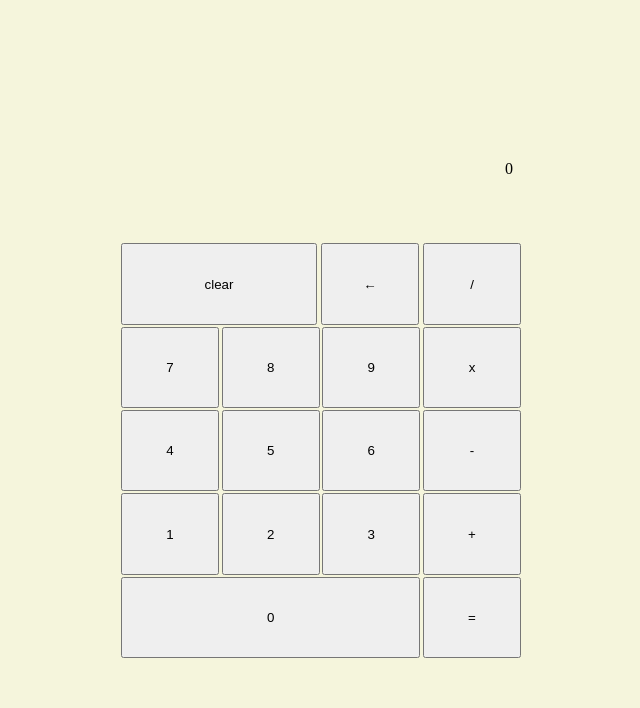
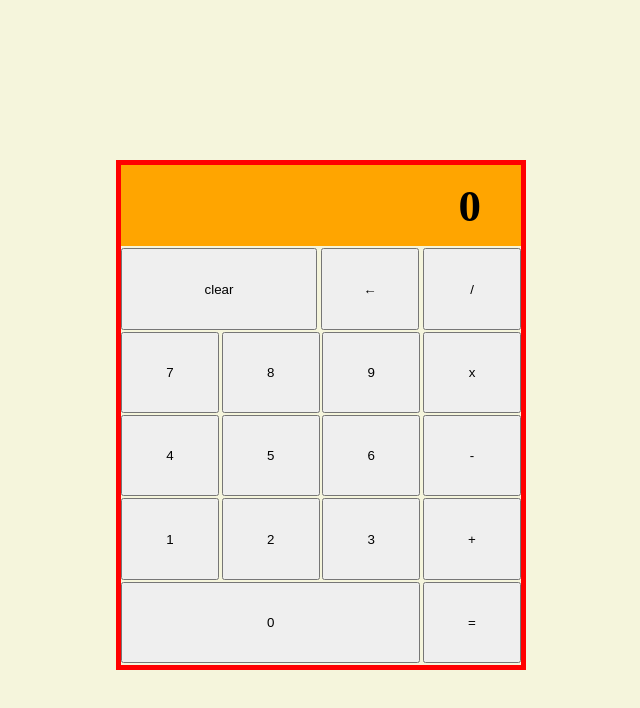
Before and after one commit to skeoswf/LAB-calculator2, a plain HTML site: page index.html in a window 1280 px wide. Shown: the whole page, without its empty margins (319-959 px from the left). Drawn offline with Linux system fonts and the light colour scheme.

Commit message:
Resize output text

```diff
--- a/index.html
+++ b/index.html
@@ -10,7 +10,9 @@
 
   <div id="calculatorWrapper">
 
-    <div id="output" class="buttons">0</div>
+    <div id="outputContainer" class="buttons">
+      <h1 id="outputValue">0</h1>
+    </div>
 
     <button id="clear" class="buttons">clear</button>
     <button id="backspace" class="buttons">&#8592;</button>
--- a/main.css
+++ b/main.css
@@ -3,6 +3,7 @@ body {
 }
 
 #calculatorWrapper {
+  border: 5px solid red;
   width: 400px;
   margin: 20vh auto 0;
   display: flex;
@@ -18,10 +19,17 @@ body {
   height: 16.3%;
 }
 
-#output {
+#outputContainer {
   display: flex;
   width: 98%;
   justify-content: right;
+  padding-right: 40px;
+  background-color: orange;
+}
+
+#outputValue {
+  font-size: 45px;
+  margin-top: 15px;
 }
 
 #clear {
```
